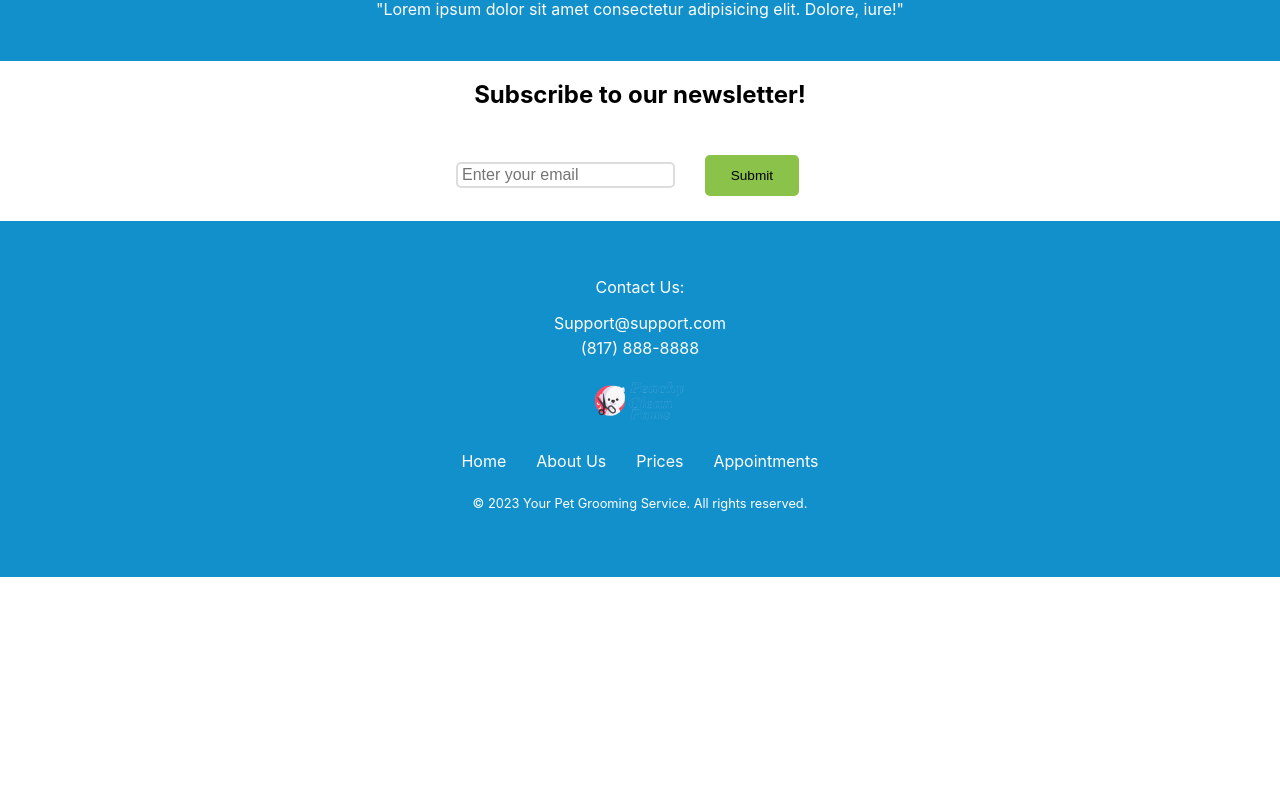
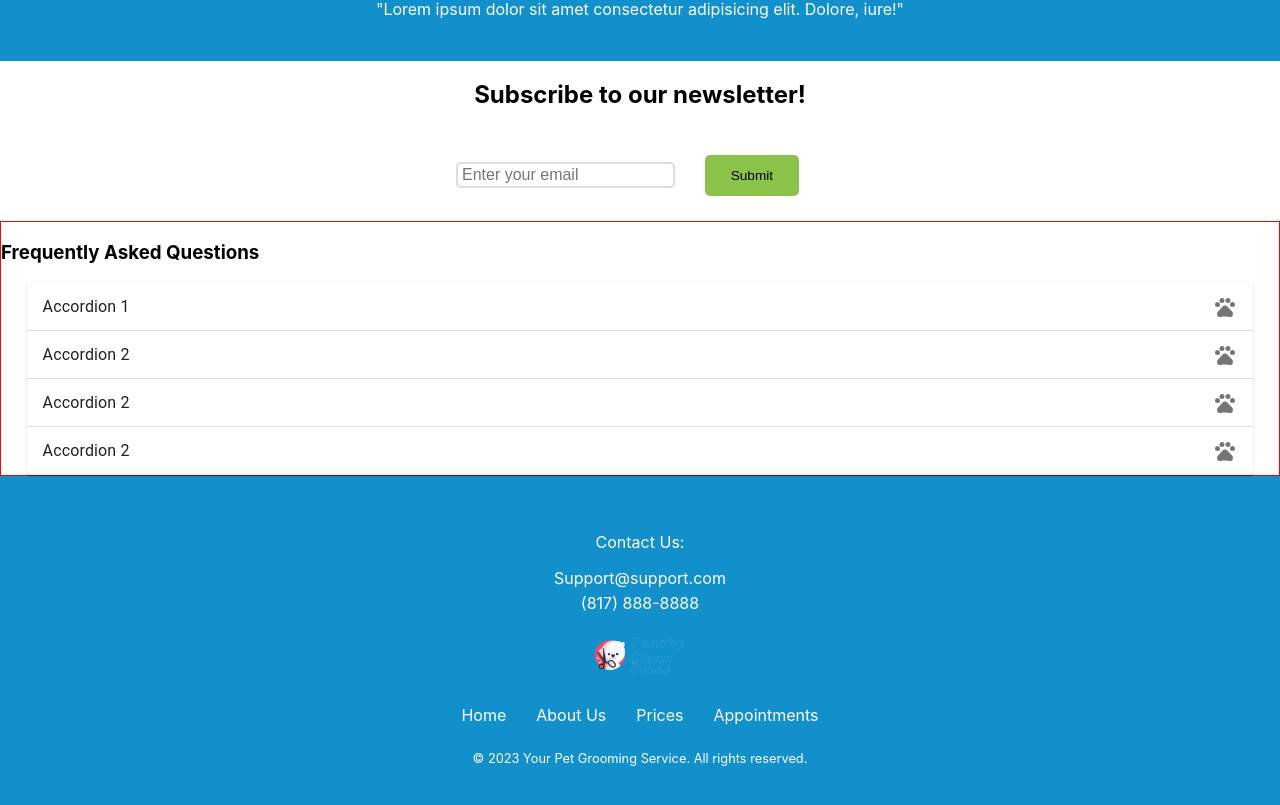
Before and after one commit to Parrasite9/peachyCleanPaws, a React (Create React App) app: page / in a window 1280 px wide. Shown: the part 3484-4289 px from the top of the page. Before the commit the page ends 4061 px from the top, so only its background shows below. Built offline with nearby package versions, Linux system fonts and the light colour scheme.

Commit message:
FAQ accordian added and CSSd properly

```diff
--- a/src/components/Home/FAQ.js
+++ b/src/components/Home/FAQ.js
@@ -1,11 +1,97 @@
-import React from 'react'
+import * as React from 'react';
+import Accordion from '@mui/material/Accordion';
+import AccordionSummary from '@mui/material/AccordionSummary';
+import AccordionDetails from '@mui/material/AccordionDetails';
+import Typography from '@mui/material/Typography';
+import ExpandMoreIcon from '@mui/icons-material/ExpandMore';
+import PetsIcon from '@mui/icons-material/Pets';
+import '../../css/Home/FAQ.css'
 
-function FAQ() {
+export default function BasicAccordion() {
   return (
-    <div className='faq'>
+    <div className="faq__container">
+        <div className="faq__header">
+            <h3>Frequently Asked Questions</h3>
+        </div>
 
+        <div className='faq__subContainer'>
+            <Accordion>
+                <AccordionSummary
+                expandIcon={<PetsIcon />}
+                aria-controls="panel1a-content"
+                id="panel1a-header"
+                className='question'
+                >
+                <Typography>Accordion 1</Typography>
+                </AccordionSummary>
+                <AccordionDetails>
+                <Typography>
+                    Lorem ipsum dolor sit amet, consectetur adipiscing elit. Suspendisse
+                    malesuada lacus ex, sit amet blandit leo lobortis eget.
+                </Typography>
+                </AccordionDetails>
+            </Accordion>
+
+
+
+            <Accordion>
+                <AccordionSummary
+                expandIcon={<PetsIcon />}
+                aria-controls="panel2a-content"
+                id="panel2a-header"
+                className='question'
+                >
+                <Typography>Accordion 2</Typography>
+                </AccordionSummary>
+                <AccordionDetails>
+                <Typography>
+                    Lorem ipsum dolor sit amet, consectetur adipiscing elit. Suspendisse
+                    malesuada lacus ex, sit amet blandit leo lobortis eget.
+                </Typography>
+                </AccordionDetails>
+            </Accordion>
+
+
+
+            <Accordion>
+                <AccordionSummary
+                expandIcon={<PetsIcon />}
+                aria-controls="panel2a-content"
+                id="panel2a-header"
+                className='question'
+                >
+                <Typography>Accordion 2</Typography>
+                </AccordionSummary>
+                <AccordionDetails>
+                <Typography>
+                    Lorem ipsum dolor sit amet, consectetur adipiscing elit. Suspendisse
+                    malesuada lacus ex, sit amet blandit leo lobortis eget.
+                </Typography>
+                </AccordionDetails>
+            </Accordion>
+
+
+
+            <Accordion>
+                <AccordionSummary
+                expandIcon={<PetsIcon />}
+                aria-controls="panel2a-content"
+                id="panel2a-header"
+                className='question'
+                >
+                <Typography>Accordion 2</Typography>
+                </AccordionSummary>
+                <AccordionDetails>
+                <Typography>
+                    Lorem ipsum dolor sit amet, consectetur adipiscing elit. Suspendisse
+                    malesuada lacus ex, sit amet blandit leo lobortis eget.
+                </Typography>
+                </AccordionDetails>
+            </Accordion>
+
+
+
+        </div>
     </div>
-  )
+  );
 }
-
-export default FAQ
--- a/src/css/Home/FAQ.css
+++ b/src/css/Home/FAQ.css
@@ -0,0 +1,11 @@
+.faq__container {
+    border: 1px solid red;
+}
+
+.question {
+    background-color: #1290CB;
+}
+
+.faq__subContainer {
+    padding: 0 2%;
+}
```
